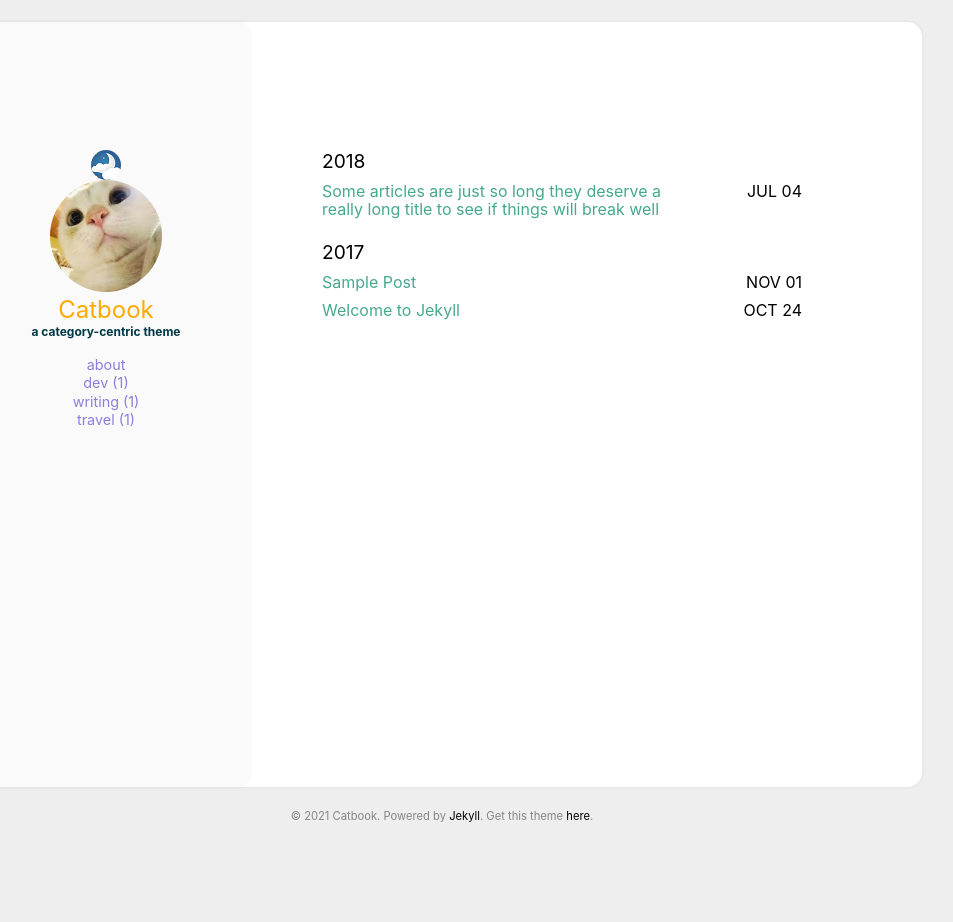
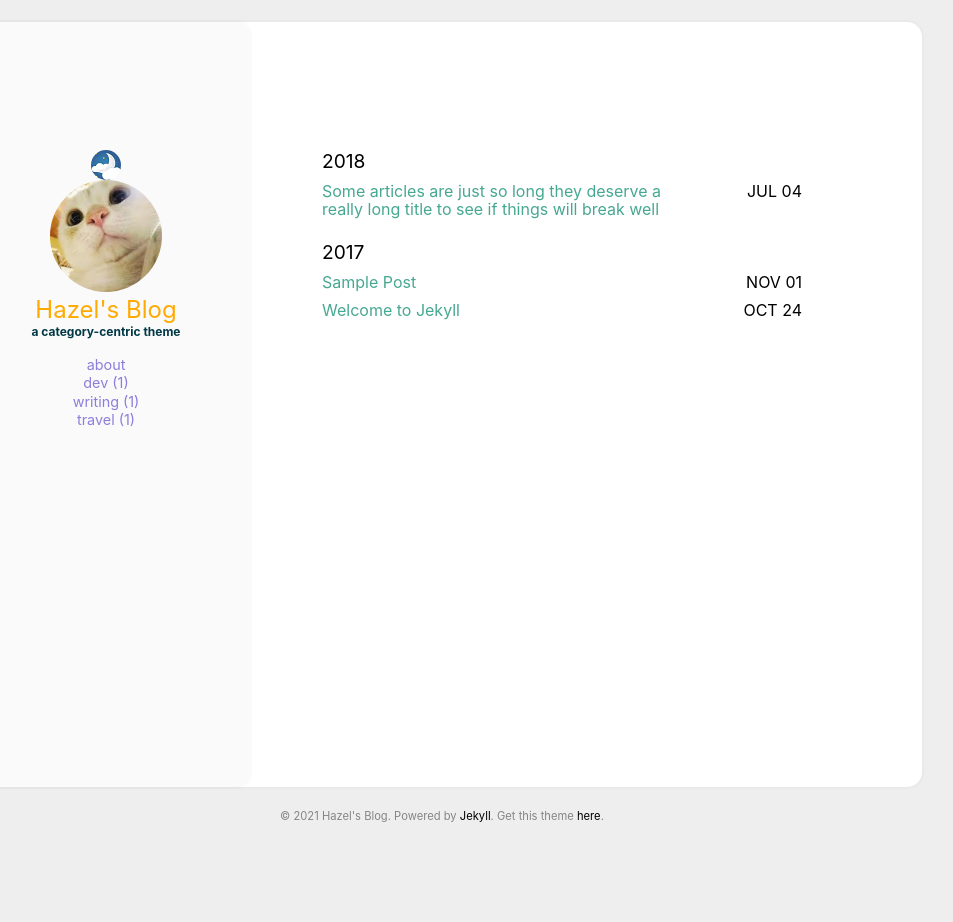
Before and after one commit to yangnaiyue/hazel, a Jekyll site: the page built from index.html, in a window 1280 px wide. Shown: the whole page, without its empty margins (198-1151 px from the left). Built offline with Jekyll 4.4.1, drawn with Linux system fonts in a browser that asks for light colours.

Commit message:
Update _config.yml

```diff
--- a/_config.yml
+++ b/_config.yml
@@ -1,5 +1,5 @@
 
-title: Catbook #Your awesome title
+title: Hazel's Blog #Your awesome title
 email: #youremail@domain.com
 description: > # this means to ignore newlines until "baseurl"
   Write an awesome description for your new site here. You can edit this
@@ -7,7 +7,7 @@ description: > # this means to ignore newlines until "baseurl"
   Google search results) and in your feed.xml site description.
 
 baseurl: # the subpath of the site
-url: http://starry99.github.io/catbook # the base hostname & protocol for your site
+url: http://yangnaiyue.github.io/hazel # the base hostname & protocol for your site
 
 permalink: /:year-:month/:title
 timezone:
@@ -20,7 +20,7 @@ cusdis:
     app_id: #your cusdis app_id
 
 user:
-  name: Catbook
+  name: Hazel's Blog
   pic: /assets/img/cat.jpg
   picAlt: "catbook"
   job: a category-centric theme
```
